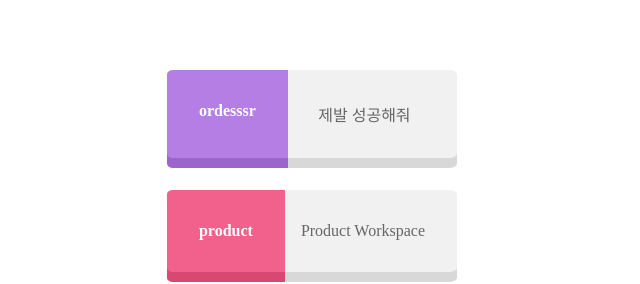
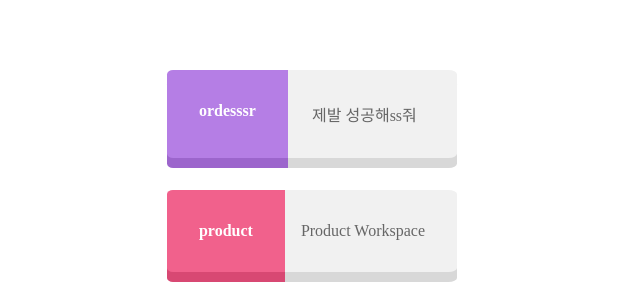
Before and after one commit to chanhyukpark-29cm/ghpage-custom-workflow, a plain HTML site: page master/index.html in a window 1280 px wide. Shown: the part 275-559 px from the top of the page, 328-968 px from the left. Drawn offline with Linux system fonts and the light colour scheme.

Commit message:
ci(order): test 용으로 스토리북 파일을 고침

```diff
--- a/master/index.html
+++ b/master/index.html
@@ -12,7 +12,7 @@
     <div class="content">
       <a href="order/index.html" class="package-row">
         <span class="title is-purple"> ordesssr </span>
-        <span class="description">제발 성공해줘</span>
+        <span class="description">제발 성공해ss줘</span>
       </a>
 
       <a href="product/index.html" class="package-row">
```
